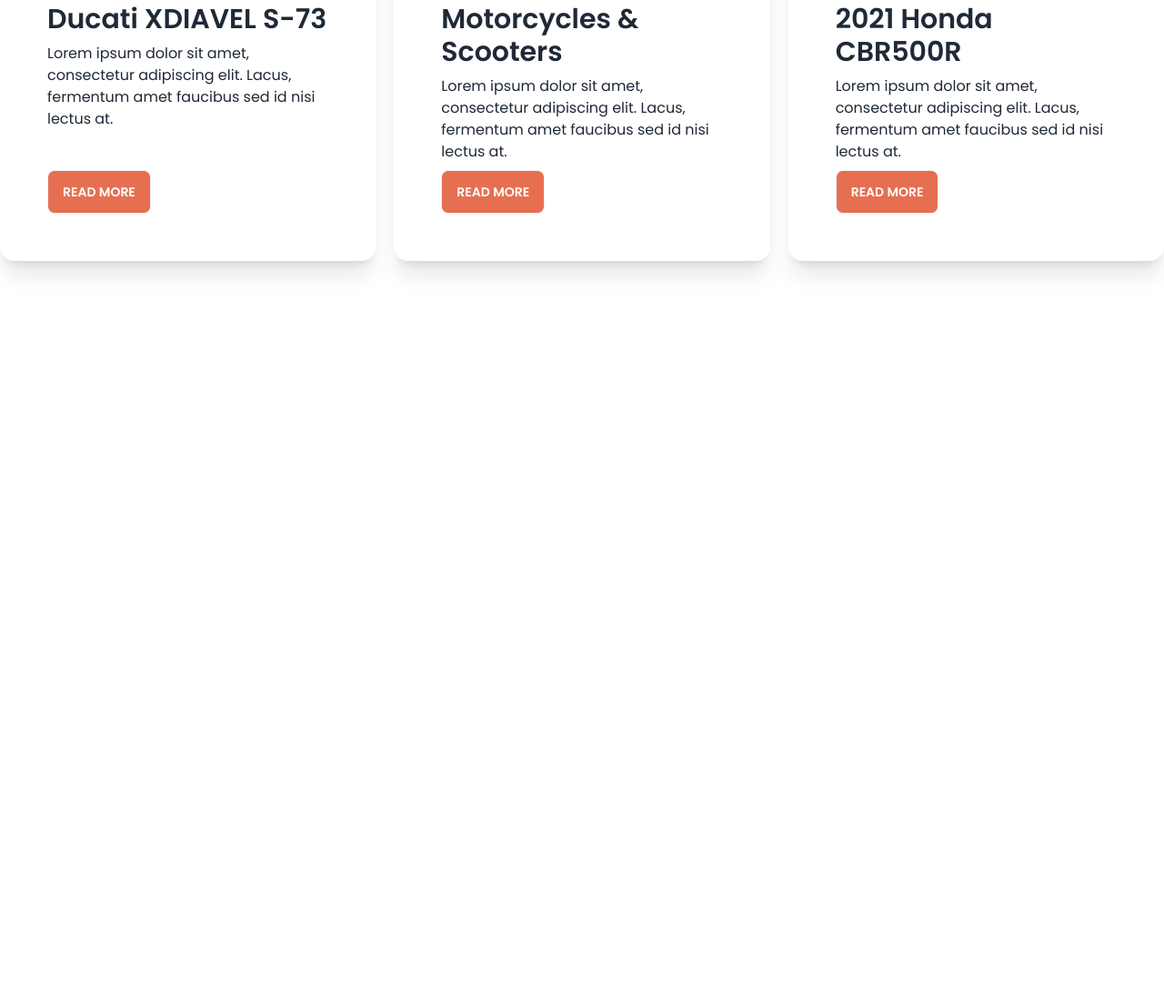
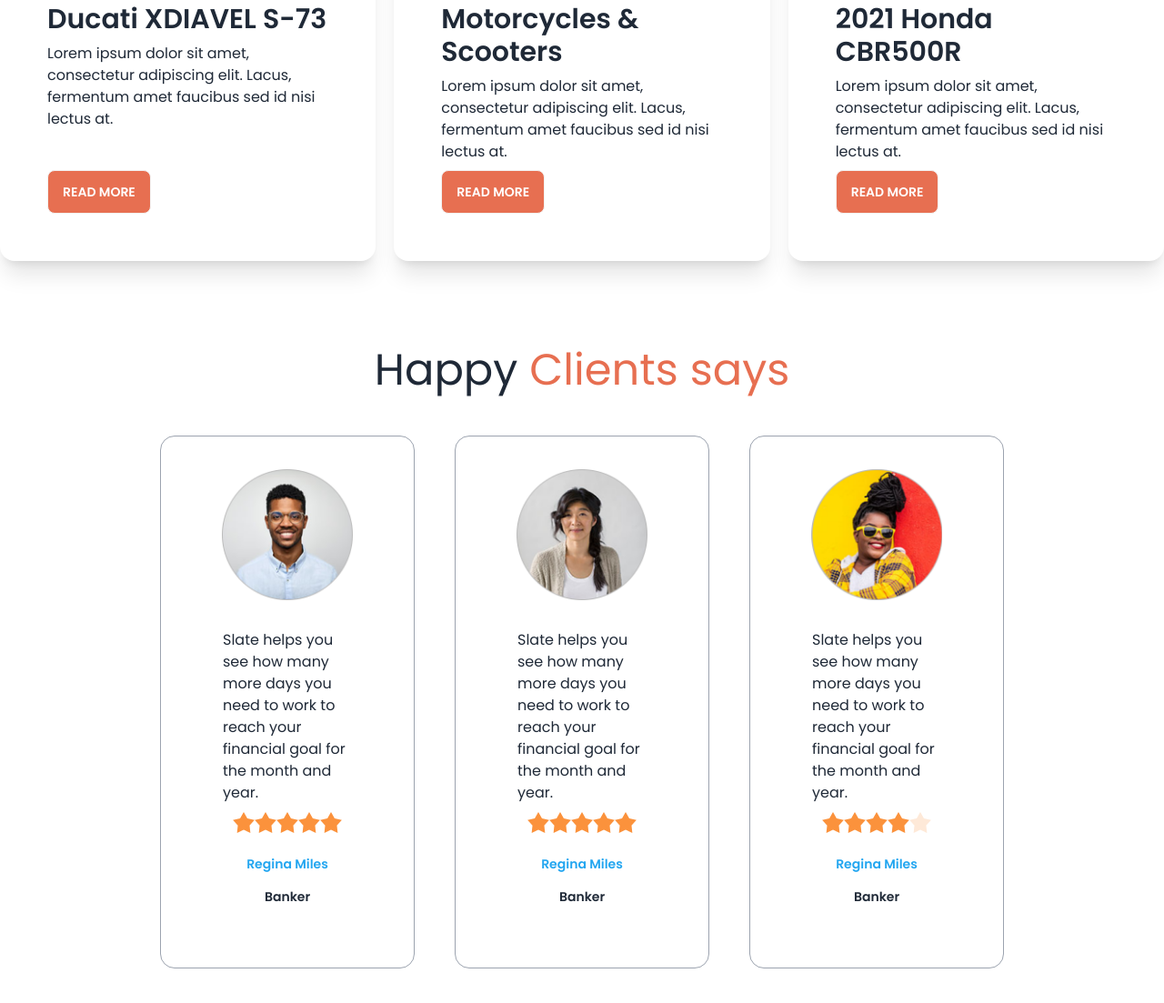
Before and after one commit to RayhanKobir972/biker-zone-web, a plain HTML site: page index.html in a window 1280 px wide. Shown: the part 1119-2222 px from the top of the page at 91% size. Before the commit the page ends 1502 px from the top, so only its background shows below. Drawn offline with nearby package versions, Linux system fonts and the light colour scheme; files whose address does not match are found by name.

Commit message:
added happy client section

```diff
--- a/index.html
+++ b/index.html
@@ -202,6 +202,76 @@
         </div>
       </div>
     </section>
+    <!-- Happy Clients Section -->
+    <section class="my-24">
+      <h3 class="text-5xl mb-12 font-semibol text-center">Happy <span class="text-[#E76F51]">Clients says</span></h3>
+      <div class="grid gap-11 grid-cols-1 md:grid-cols-2 lg:grid-cols-3 mx-10 md:mx-15 lg:mx-44">
+       <!-- First Happy Clients -->
+       <div class="card bg-base-100 p-9 border border-gray-400">
+        <figure><img class="w-36" src="/images/others/user-1.png" alt="Clients" /></figure>
+        <div class="card-body">
+          <p>Slate helps you see how
+            many more days you need
+            to work to reach your financial
+            goal for the month and year.</p>
+            <div class="rating justify-center">
+              <input type="radio" name="rating-2" class="mask mask-star-2 bg-orange-400" />
+              <input type="radio" name="rating-2" class="mask mask-star-2 bg-orange-400" />
+              <input type="radio" name="rating-2" class="mask mask-star-2 bg-orange-400" />
+              <input type="radio" name="rating-2" class="mask mask-star-2 bg-orange-400"checked />
+              <input type="radio" name="rating-2" class="mask mask-star-2 bg-orange-400" />
+            </div>
+          <div class="text-center space-y-4 mt-4">
+          <h4 class="text-sm font-semibold text-[#23A6F0]">Regina Miles</h4>
+          <p class="text-sm font-semibold">Banker</p>
+          </div>
+        </div>
+      </div>
+        <!-- Second Happy Clients -->
+        <div class="card bg-base-100 p-9 border border-gray-400">
+          <figure><img class="w-36" src="/images/others/user-2.png" alt="Clients" /></figure>
+          <div class="card-body">
+            <p>Slate helps you see how
+              many more days you need
+              to work to reach your financial
+              goal for the month and year.</p>
+              <div class="rating justify-center">
+                <input type="radio" name="rating-2" class="mask mask-star-2 bg-orange-400" />
+                <input type="radio" name="rating-2" class="mask mask-star-2 bg-orange-400" />
+                <input type="radio" name="rating-2" class="mask mask-star-2 bg-orange-400" />
+                <input type="radio" name="rating-2" class="mask mask-star-2 bg-orange-400"checked />
+                <input type="radio" name="rating-2" class="mask mask-star-2 bg-orange-400" />
+              </div>
+            <div class="text-center space-y-4 mt-4">
+            <h4 class="text-sm font-semibold text-[#23A6F0]">Regina Miles</h4>
+            <p class="text-sm font-semibold">Banker</p>
+            </div>
+          </div>
+        </div>
+        <!-- Third Happy Clients -->
+        <div class="card bg-base-100 p-9 border border-gray-400">
+          <figure><img class="w-36" src="/images/others/user-3.png" alt="Clients" /></figure>
+          <div class="card-body">
+            <p>Slate helps you see how
+              many more days you need
+              to work to reach your financial
+              goal for the month and year.</p>
+              <div class="rating justify-center">
+                <input type="radio" name="rating-2" class="mask mask-star-2 bg-orange-400" />
+                <input type="radio" name="rating-2" class="mask mask-star-2 bg-orange-400" />
+                <input type="radio" name="rating-2" class="mask mask-star-2 bg-orange-400" />
+                <input type="radio" name="rating-2" class="mask mask-star-2 bg-orange-400"checked />
+                <input type="radio" name="rating-2" class="mask mask-star-2 bg-orange-400" />
+              </div>
+            <div class="text-center space-y-4 mt-4">
+            <h4 class="text-sm font-semibold text-[#23A6F0]">Regina Miles</h4>
+            <p class="text-sm font-semibold">Banker</p>
+            </div>
+          </div>
+        </div>
+
+      </div>
+    </section>
   </main>
   <footer>
 
```
